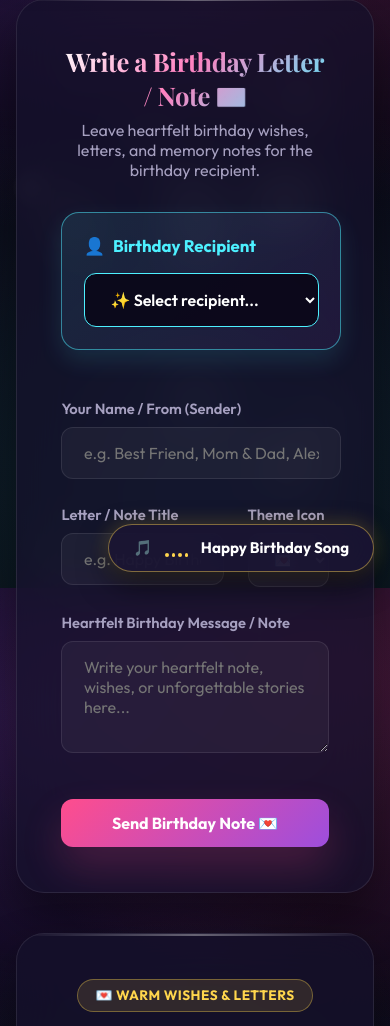
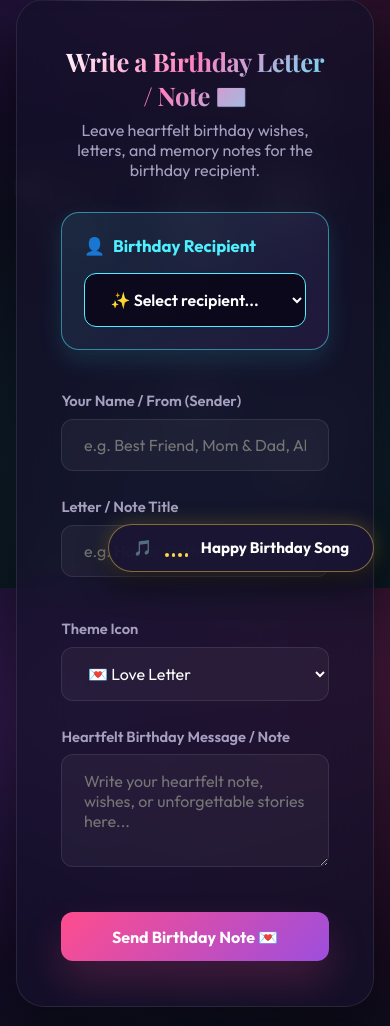
Before and after one commit to Jaykuwer-Yadav/New-repo, a Flask app: page /notes in a window 390 px wide. Shown: the part 256-1282 px from the top of the page. Run offline with Flask 3, Linux system fonts and the light colour scheme; the visitor is signed in with stand-in values (Sample User, id 1); some libraries are stand-ins or nearby versions; some web fonts are replaced.

Commit message:
Fix Memory Media Type pills text wrapping, overflow, and mobile stack layout in style.css

```diff
--- a/static/css/style.css
+++ b/static/css/style.css
@@ -1875,3 +1875,14 @@
         padding: 0.75rem !important;
     }
 }
+
+
+/* Form Grid 2-Col Mobile Responsive */
+@media screen and (max-width: 768px) {
+    .form-grid-2col {
+        display: flex !important;
+        flex-direction: column !important;
+        grid-template-columns: 1fr !important;
+        gap: 1rem !important;
+    }
+}
```
